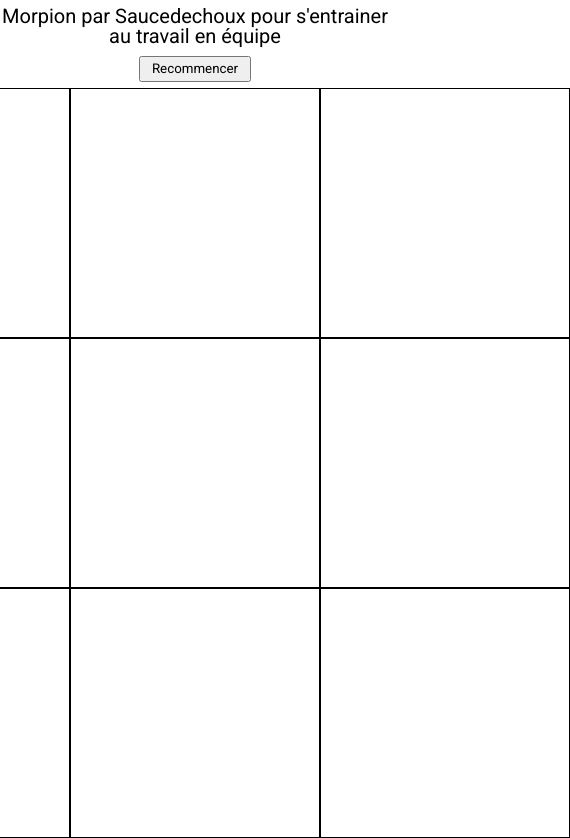
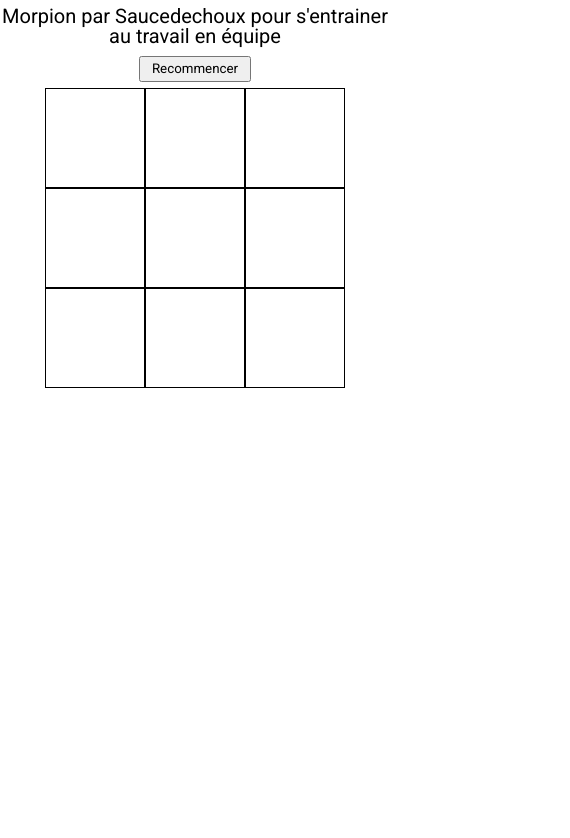
Before and after one commit to LesEtudiantsDuWeb/morpion-teamwork, a plain HTML site: page index.html in a window 390 px wide. Shown: the part 119-957 px from the top of the page, 570 px wide, since content can reach past the window. After the commit the page ends 844 px from the top, so only its background shows below. Drawn offline with nearby package versions, Linux system fonts and the light colour scheme.

Commit message:
Responsive

```diff
--- a/src/css/style.css
+++ b/src/css/style.css
@@ -46,3 +46,27 @@ button {
     border: 1px solid black;
     cursor: pointer;
 }
+
+@media screen and (max-height: 900px) {
+    .grid {
+        grid-template-rows: 175px 175px 175px;
+        grid-template-columns: 175px 175px 175px;
+    }
+
+    .cell {
+        line-height: 175px;
+        font-size: 80px;
+    }
+}
+
+@media screen and (max-width: 550px) {
+    .grid {
+        grid-template-rows: 100px 100px 100px;
+        grid-template-columns: 100px 100px 100px;
+    }
+
+    .cell {
+        line-height: 100px;
+        font-size: 60px;
+    }
+}
```
